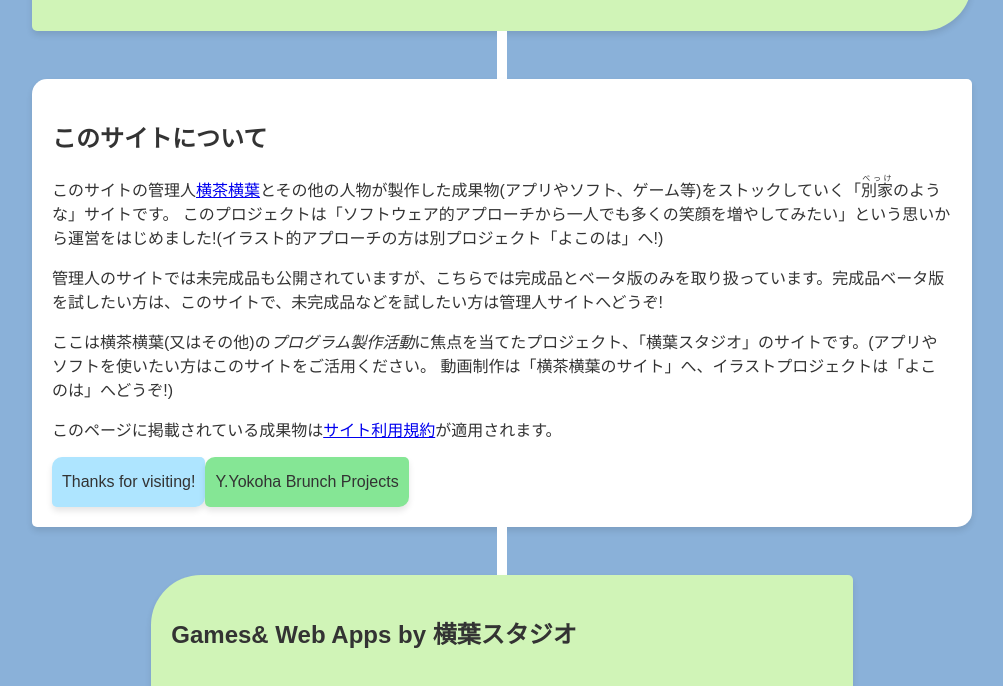
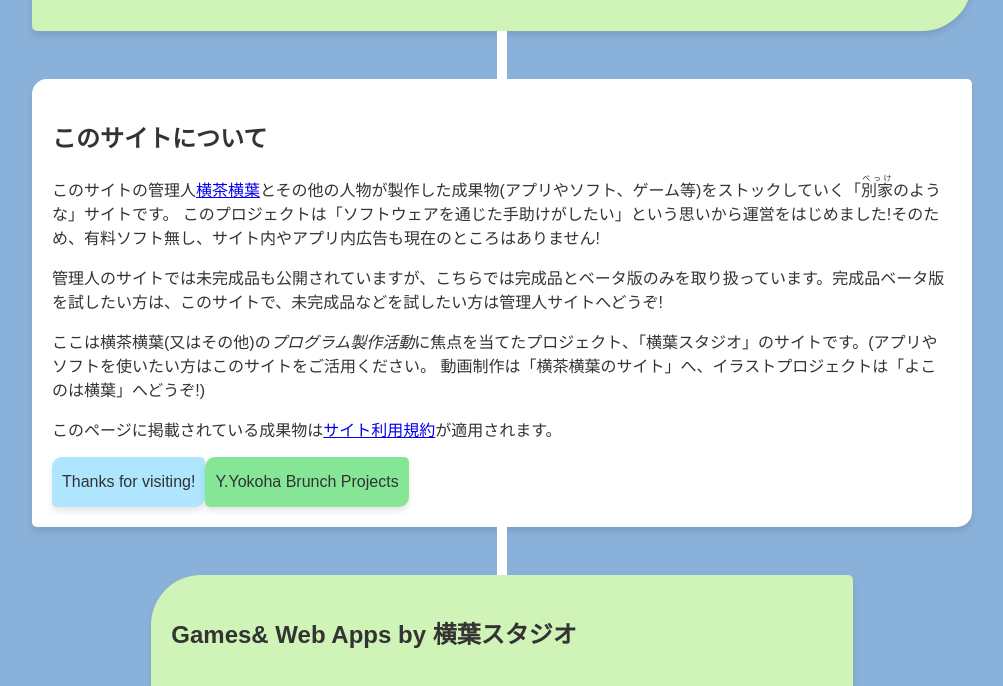
Before and after one commit to yokonoha/yokoha-st, a plain HTML site: page index.html in a window 1280 px wide. Shown: the part 1155-1841 px from the top of the page, without its empty margins (138-1141 px from the left). Drawn offline with Linux system fonts and the light colour scheme; a script that the page names is missing.

Commit message:
index.html の更新

```diff
--- a/index.html
+++ b/index.html
@@ -45,9 +45,9 @@ background-color: rgb(138, 177, 217);
      <div class="G">
 <!-- ここに要素を挿入-->
 <h2>このサイトについて</h2>
-<p>このサイトの管理人<a href="https://yokonoha.github.io/">横茶横葉</a>とその他の人物が製作した成果物(アプリやソフト、ゲーム等)をストックしていく「<ruby>別家<rt>べっけ</rt></ruby>のような」サイトです。 このプロジェクトは「ソフトウェア的アプローチから一人でも多くの笑顔を増やしてみたい」という思いから運営をはじめました!(イラスト的アプローチの方は別プロジェクト「よこのは」へ!)</p>
+<p>このサイトの管理人<a href="https://yokonoha.github.io/">横茶横葉</a>とその他の人物が製作した成果物(アプリやソフト、ゲーム等)をストックしていく「<ruby>別家<rt>べっけ</rt></ruby>のような」サイトです。 このプロジェクトは「ソフトウェアを通じた手助けがしたい」という思いから運営をはじめました!そのため、有料ソフト無し、サイト内やアプリ内広告も現在のところはありません!</p>
 <p>管理人のサイトでは未完成品も公開されていますが、こちらでは完成品とベータ版のみを取り扱っています。完成品ベータ版を試したい方は、このサイトで、未完成品などを試したい方は管理人サイトへどうぞ!</p>
-<p>ここは横茶横葉(又はその他)の<em>プログラム製作活動</em>に焦点を当てたプロジェクト、「横葉スタジオ」のサイトです。(アプリやソフトを使いたい方はこのサイトをご活用ください。 動画制作は「横茶横葉のサイト」へ、イラストプロジェクトは「よこのは」へどうぞ!)</p>
+<p>ここは横茶横葉(又はその他)の<em>プログラム製作活動</em>に焦点を当てたプロジェクト、「横葉スタジオ」のサイトです。(アプリやソフトを使いたい方はこのサイトをご活用ください。 動画制作は「横茶横葉のサイト」へ、イラストプロジェクトは「よこのは横葉」へどうぞ!)</p>
        <p>このページに掲載されている成果物は<a href="https://yokonoha.github.io/readme">サイト利用規約</a>が適用されます。</p>
 <div class="marks-container">
     <div class="marks-r-b2"><p>Thanks for visiting!</p></div>
```
